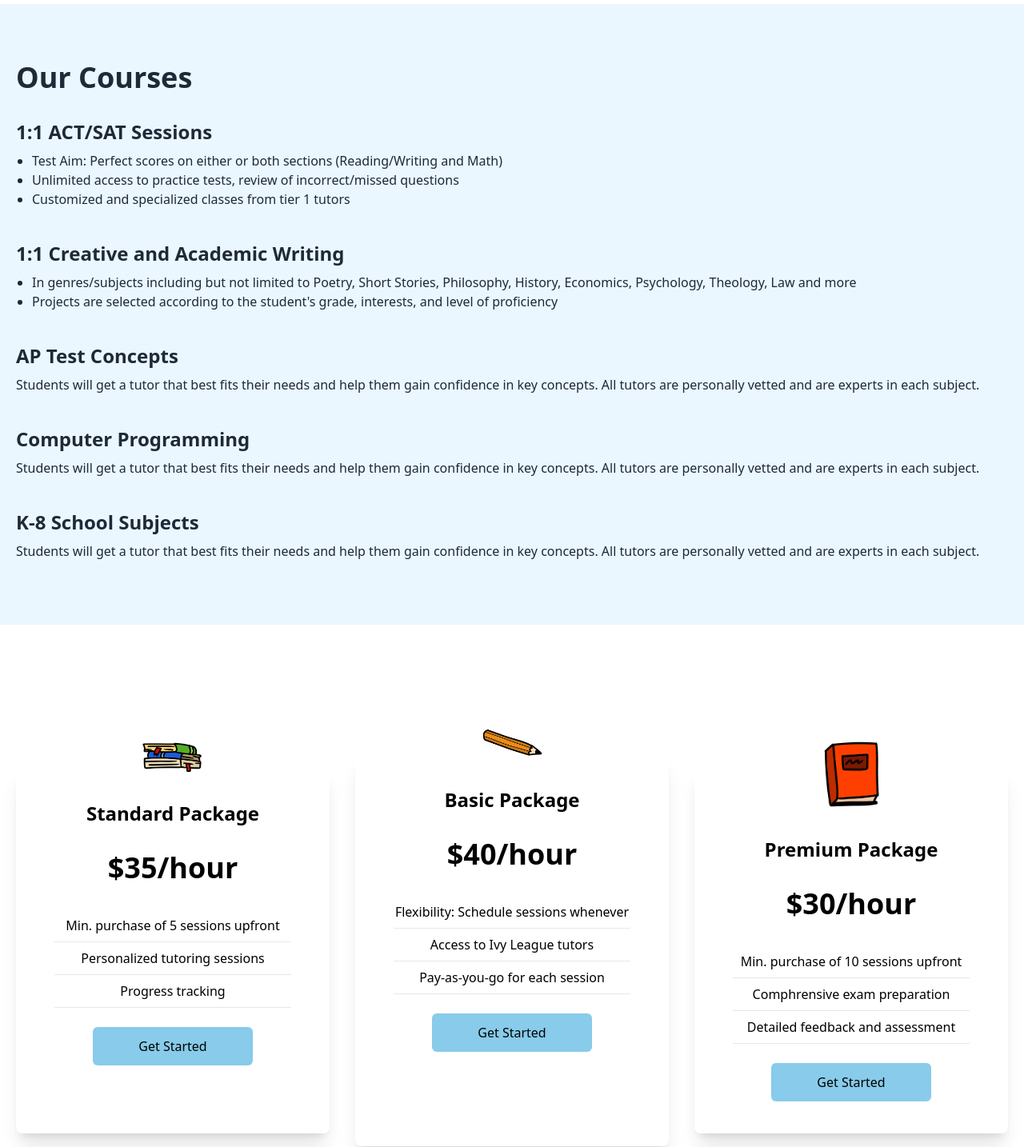
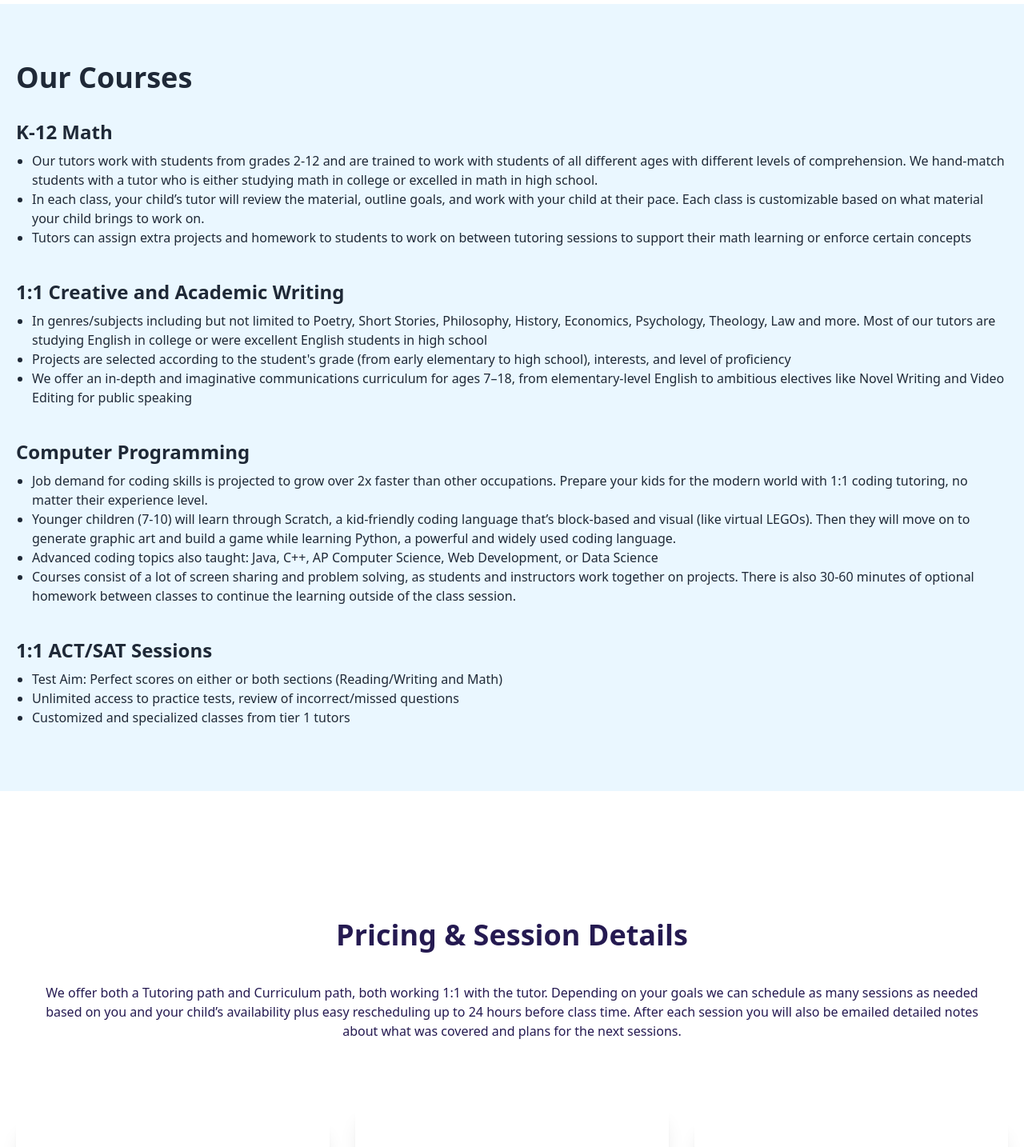
Before and after one commit to morgansuh/tutor-web-main, a React (Create React App) app: page / in a window 1280 px wide. Shown: the part 1260-2694 px from the top of the page at 80% size. Built offline with nearby package versions, Linux system fonts and the light colour scheme.

Commit message:
changed pricing

```diff
--- a/src/components/Analytics.jsx
+++ b/src/components/Analytics.jsx
@@ -7,10 +7,10 @@ const Analytics = () => {
       <div className="max-w-[1240px] mx-auto grid md:grid-cols-2">
         <img className="w-[500px] mx-auto my-4" src={Laptop} alt="/" />
         <div className="flex flex-col justify-center">
-          <p className="text-[#88cbea] font-bold ">
+          <p className="text-[#251a51] font-bold ">
             Flexible Schedules, Expert Tutoring
           </p>
-          <h1 className="md:text-4xl sm:text-3xl text-2xl font-bold py-2">
+          <h1 className="text-[#251a51] md:text-4xl sm:text-3xl text-2xl font-bold py-2">
             Meet with our expert tutors on your schedule!
           </h1>
           <p>
@@ -22,7 +22,7 @@ const Analytics = () => {
             their own pace with a tutor that has tailored the lesson to their
             individual needs and learning style.
           </p>
-          <button className="bg-black text-[#ffffff] w-[200px] rounded-md font-medium my-6 mx-auto md:mx-0 py-3">
+          <button className="bg-[#1f2124] text-[#ffffff] w-[200px] rounded-md font-medium my-6 mx-auto md:mx-0 py-3">
             Book a Constulation
           </button>
         </div>
--- a/src/components/Cards.jsx
+++ b/src/components/Cards.jsx
@@ -1,72 +1,58 @@
 import React from "react";
-import Single from "../assets/books.png";
-import Double from "../assets/pencil.png";
-import Triple from "../assets/textbook.png";
 
 const Cards = () => {
   return (
     <div className="w-full py-[10rem] px-4 bg-white">
-      <div className="max-w-[1240px] mx-auto grid md:grid-cols-3 gap-8">
+      <h1 className="text-[#251a51] text-4xl font-bold text-center pb-10">
+        Pricing & Session Details
+      </h1>
+      <p className="text-[#251a51] text-center pb-20 px-10">
+        We offer both a Tutoring path and Curriculum path, both working 1:1 with
+        the tutor. Depending on your goals we can schedule as many sessions as
+        needed based on you and your child’s availability plus easy rescheduling
+        up to 24 hours before class time. After each session you will also be
+        emailed detailed notes about what was covered and plans for the next
+        sessions.
+      </p>
+
+      <div className="text-[#251a51] max-w-[1240px] mx-auto grid md:grid-cols-3 gap-8">
         <div className="w-full shadow-xl flex flex-col p-4 my-4 rounded-lg hover:scale-105 duration-300">
-          <img
-            className="w-20 mx-auto mt-[-3rem] bg-white"
-            src={Single}
-            alt="/"
-          />
           <h2 className="text-2xl font-bold text-center py-8">
             Standard Package
           </h2>
-          <p className="text-center text-4xl font-bold">$35/hour</p>
+          <p className="text-center text-4xl font-bold">$55/hour</p>
           <div className="text-center font-medium">
             <p className="py-2 border-b mx-8 mt-8">
-              Min. purchase of 5 sessions upfront
+              Min. purchase of 4 sessions upfront
             </p>
-            <p className="py-2 border-b mx-8">Personalized tutoring sessions</p>
-            <p className="py-2 border-b mx-8">Progress tracking</p>
           </div>
-          <button className="bg-[#88cbea] w-[200px] rounded-md font-medium my-6 mx-auto px-6 py-3">
+          <button className="bg-[#1f2124] text-[#e7e6e6] w-[200px] rounded-md font-medium my-6 mx-auto px-6 py-3">
             Get Started
           </button>
         </div>
         <div className="w-full shadow-xl bg-white flex flex-col p-4 md:my-0 my-8 rounded-lg hover:scale-105 duration-300">
-          <img
-            className="w-20 mx-auto mt-[-3rem] bg-transparent"
-            src={Double}
-            alt="/"
-          />
           <h2 className="text-2xl font-bold text-center py-8">Basic Package</h2>
-          <p className="text-center text-4xl font-bold">$40/hour</p>
+          <p className="text-center text-4xl font-bold">$60/hour</p>
           <div className="text-center font-medium">
             <p className="py-2 border-b mx-8 mt-8">
-              Flexibility: Schedule sessions whenever
+              Flexibility: Schedule hourly sessions
             </p>
-            <p className="py-2 border-b mx-8">Access to Ivy League tutors</p>
-            <p className="py-2 border-b mx-8">Pay-as-you-go for each session</p>
           </div>
-          <button className="bg-[#88cbea] text-[#000000] w-[200px] rounded-md font-medium my-6 mx-auto px-6 py-3">
+          <button className="bg-[#1f2124] text-[#e7e6e6] w-[200px] rounded-md font-medium my-6 mx-auto px-6 py-3">
             Get Started
           </button>
         </div>
         <div className="w-full shadow-xl flex flex-col p-4 my-4 rounded-lg hover:scale-105 duration-300">
-          <img
-            className="w-20 mx-auto mt-[-3rem] bg-white"
-            src={Triple}
-            alt="/"
-          />
           <h2 className="text-2xl font-bold text-center py-8">
             Premium Package
           </h2>
-          <p className="text-center text-4xl font-bold">$30/hour</p>
+          <p className="text-center text-4xl font-bold">$50/hour</p>
           <div className="text-center font-medium">
             <p className="py-2 border-b mx-8 mt-8">
-              Min. purchase of 10 sessions upfront
-            </p>
-            <p className="py-2 border-b mx-8">Comphrensive exam preparation</p>
-            <p className="py-2 border-b mx-8">
-              Detailed feedback and assessment
+              Min. purchase of 6 sessions upfront
             </p>
           </div>
-          <button className="bg-[#88cbea] w-[200px] rounded-md font-medium my-6 mx-auto px-6 py-3">
+          <button className="bg-[#1f2124] text-[#e7e6e6] w-[200px] rounded-md font-medium my-6 mx-auto px-6 py-3">
             Get Started
           </button>
         </div>
--- a/src/components/Courses.jsx
+++ b/src/components/Courses.jsx
@@ -7,6 +7,90 @@ const Courses = () => {
         <h1 className="md:text-4xl sm:text-3xl text-2xl font-bold py-2 ">
           Our Courses
         </h1>
+      </div>
+
+      <div className="max-w-[1240px] mx-auto grid ">
+        <div className="lg:col-span-2 my-4">
+          <h4 className="md:text-2xl sm:text-xl text-l font-bold py-2 ">
+            K-12 Math
+          </h4>
+          <ul className="list-disc pl-5">
+            <li>
+              Our tutors work with students from grades 2-12 and are trained to
+              work with students of all different ages with different levels of
+              comprehension. We hand-match students with a tutor who is either
+              studying math in college or excelled in math in high school.
+            </li>
+            <li>
+              In each class, your child’s tutor will review the material,
+              outline goals, and work with your child at their pace. Each class
+              is customizable based on what material your child brings to work
+              on.
+            </li>
+            <li>
+              Tutors can assign extra projects and homework to students to work
+              on between tutoring sessions to support their math learning or
+              enforce certain concepts
+            </li>
+          </ul>
+        </div>
+      </div>
+
+      <div className="max-w-[1240px] mx-auto grid ">
+        <div className="lg:col-span-2 my-4">
+          <h4 className="md:text-2xl sm:text-xl text-l font-bold py-2 ">
+            1:1 Creative and Academic Writing
+          </h4>
+          <ul className="list-disc pl-5">
+            <li>
+              In genres/subjects including but not limited to Poetry, Short
+              Stories, Philosophy, History, Economics, Psychology, Theology, Law
+              and more. Most of our tutors are studying English in college or
+              were excellent English students in high school
+            </li>
+            <li>
+              Projects are selected according to the student's grade (from early
+              elementary to high school), interests, and level of proficiency{" "}
+            </li>
+            <li>
+              We offer an in-depth and imaginative communications curriculum for
+              ages 7–18, from elementary-level English to ambitious electives
+              like Novel Writing and Video Editing for public speaking
+            </li>
+          </ul>
+        </div>
+      </div>
+
+      <div className="max-w-[1240px] mx-auto grid ">
+        <div className="lg:col-span-2 my-4">
+          <h4 className="md:text-2xl sm:text-xl text-l font-bold py-2 ">
+            Computer Programming
+          </h4>
+          <ul className="list-disc pl-5">
+            <li>
+              Job demand for coding skills is projected to grow over 2x faster
+              than other occupations. Prepare your kids for the modern world
+              with 1:1 coding tutoring, no matter their experience level.
+            </li>
+            <li>
+              Younger children (7-10) will learn through Scratch, a kid-friendly
+              coding language that’s block-based and visual (like virtual
+              LEGOs). Then they will move on to generate graphic art and build a
+              game while learning Python, a powerful and widely used coding
+              language.
+            </li>
+            <li>
+              Advanced coding topics also taught: Java, C++, AP Computer
+              Science, Web Development, or Data Science{" "}
+            </li>
+            <li>
+              Courses consist of a lot of screen sharing and problem solving, as
+              students and instructors work together on projects. There is also
+              30-60 minutes of optional homework between classes to continue the
+              learning outside of the class session.
+            </li>
+          </ul>
+        </div>
       </div>
 
       <div className="max-w-[1240px] mx-auto grid ">
@@ -27,64 +111,6 @@ const Courses = () => {
           </ul>
         </div>
       </div>
-
-      <div className="max-w-[1240px] mx-auto grid ">
-        <div className="lg:col-span-2 my-4">
-          <h4 className="md:text-2xl sm:text-xl text-l font-bold py-2 ">
-            1:1 Creative and Academic Writing
-          </h4>
-          <ul className="list-disc pl-5">
-            <li>
-              In genres/subjects including but not limited to Poetry, Short
-              Stories, Philosophy, History, Economics, Psychology, Theology, Law
-              and more
-            </li>
-            <li>
-              Projects are selected according to the student's grade, interests,
-              and level of proficiency{" "}
-            </li>
-          </ul>
-        </div>
-      </div>
-
-      <div className="max-w-[1240px] mx-auto grid ">
-        <div className="lg:col-span-2 my-4">
-          <h4 className="md:text-2xl sm:text-xl text-l font-bold py-2 ">
-            AP Test Concepts
-          </h4>
-          <p>
-            Students will get a tutor that best fits their needs and help them
-            gain confidence in key concepts. All tutors are personally vetted
-            and are experts in each subject.{" "}
-          </p>
-        </div>
-      </div>
-
-      <div className="max-w-[1240px] mx-auto grid ">
-        <div className="lg:col-span-2 my-4">
-          <h4 className="md:text-2xl sm:text-xl text-l font-bold py-2 ">
-            Computer Programming
-          </h4>
-          <p>
-            Students will get a tutor that best fits their needs and help them
-            gain confidence in key concepts. All tutors are personally vetted
-            and are experts in each subject.{" "}
-          </p>
-        </div>
-      </div>
-
-      <div className="max-w-[1240px] mx-auto grid ">
-        <div className="lg:col-span-2 my-4">
-          <h4 className="md:text-2xl sm:text-xl text-l font-bold py-2 ">
-            K-8 School Subjects
-          </h4>
-          <p>
-            Students will get a tutor that best fits their needs and help them
-            gain confidence in key concepts. All tutors are personally vetted
-            and are experts in each subject.{" "}
-          </p>
-        </div>
-      </div>
     </div>
   );
 };
```
